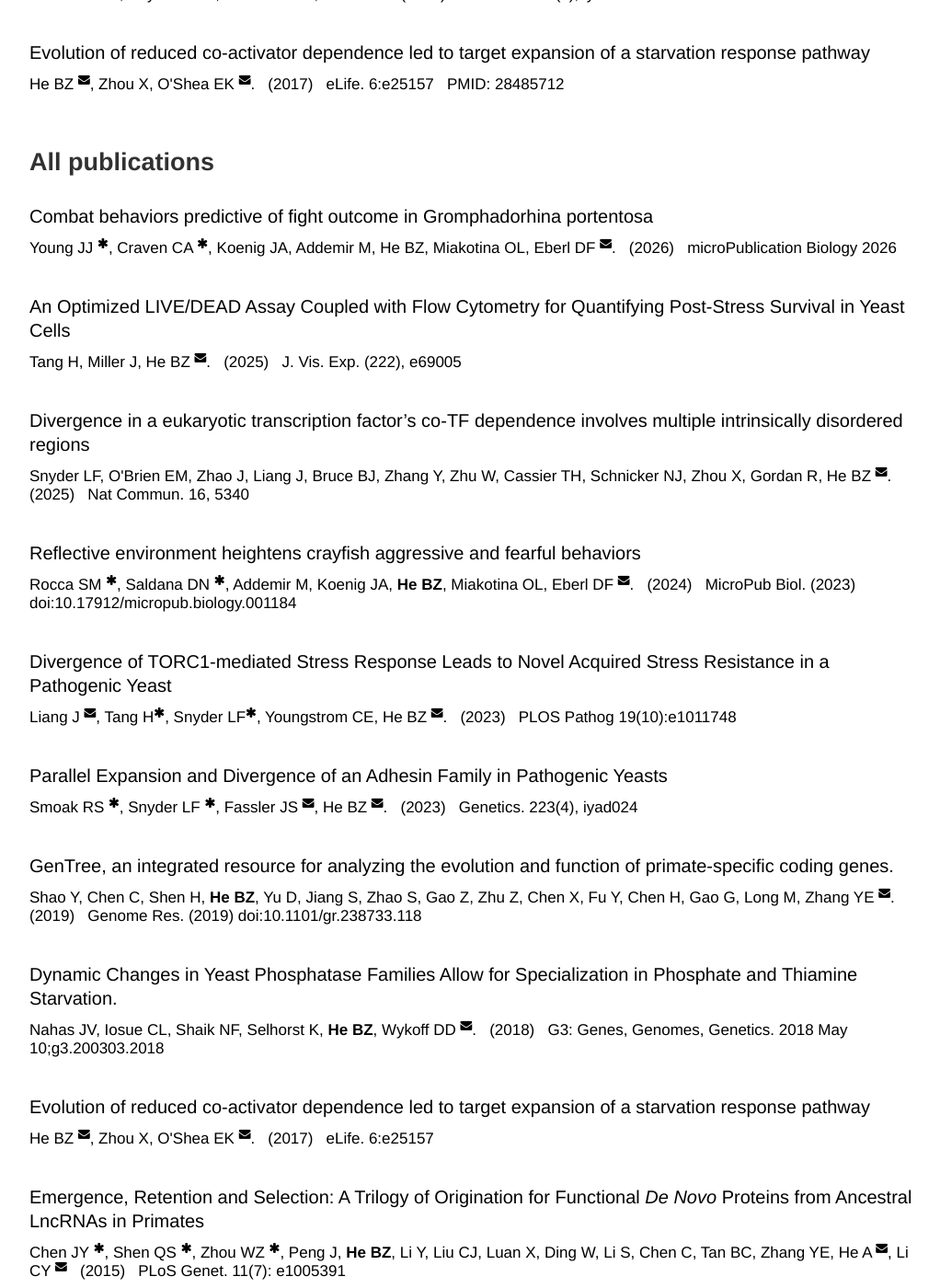
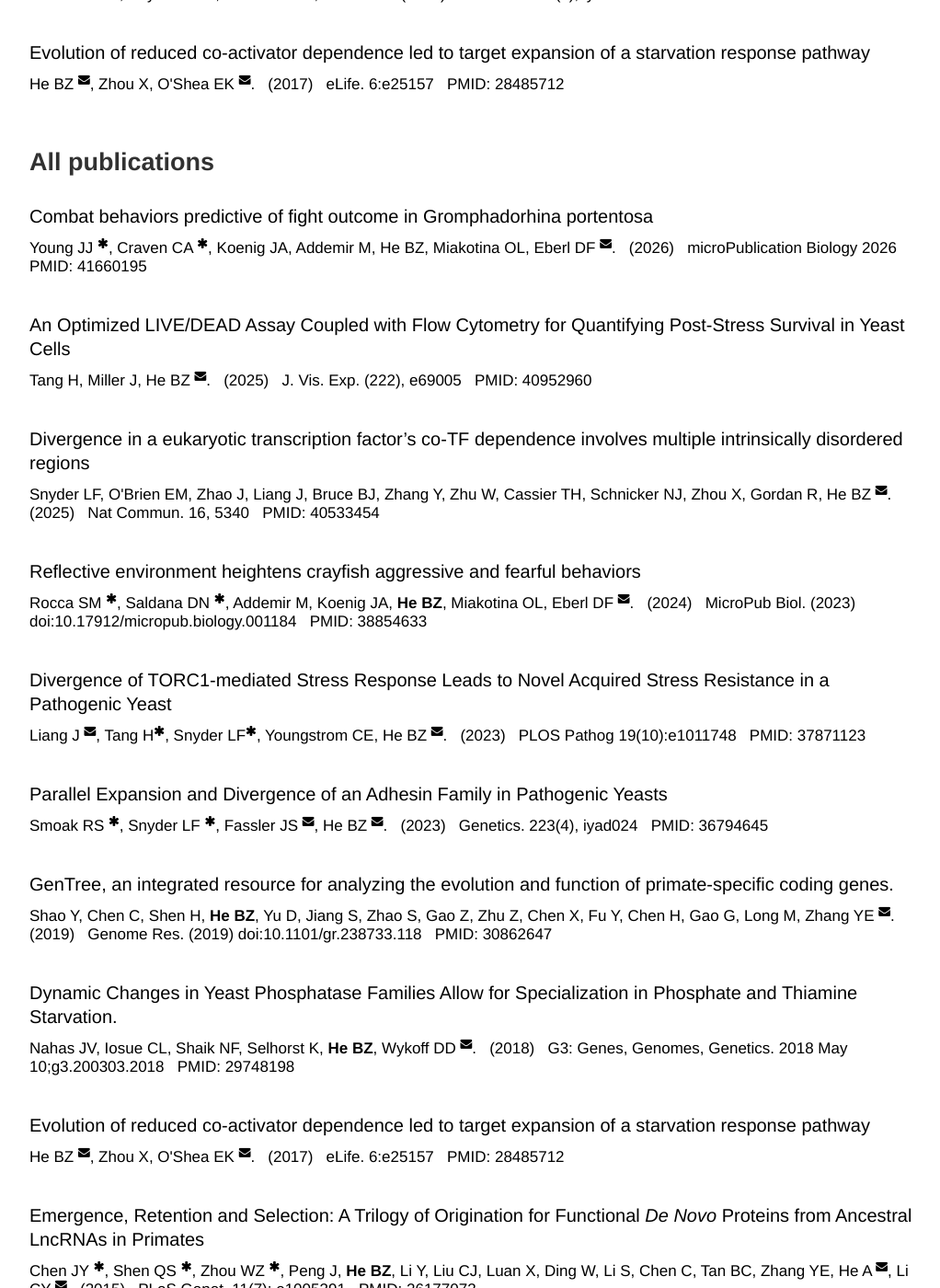
Before and after one commit to binhe-lab/binhe-lab-pub, a Jekyll site: the page built from papers/index.html, in a window 1280 px wide and 1400 px high, scrolled down 613 px. Shown: the whole window at 92% size, without its empty margins (123-1145 px from the left). Built offline with Jekyll 4.4.1, drawn with Linux system fonts in a browser that asks for light colours; nearby versions of some CDN libraries; a style sheet for code colours, icons or effects is not loaded; some of the changed text lies outside the part shown.

Commit message:
add PMID to uPublication Biol paper with Dan
also display PMID in regular papers

```diff
--- a/papers/_posts/2026-01-22-Young-Craven-microPub-Biol.md
+++ b/papers/_posts/2026-01-22-Young-Craven-microPub-Biol.md
@@ -10,7 +10,7 @@ pdf: /pdfs/papers/Young-Craven-MicroPub-Biol-2026.pdf
 supplement:
 preprint:
 doi: 10.17912/micropub.biology.001927
-pmid:
+pmid: 41660195
 github:
 category:
 ---
--- a/papers/index.html
+++ b/papers/index.html
@@ -26,6 +26,6 @@ categories:
 
 {% for paper in site.categories.papers %}
 <div class="papertitle"><a href="{{ paper.url }}" class="off">{{ paper.title }}</a></div>
-<div class="author">{{ paper.authors }} &nbsp; ({{ paper.year }}) &nbsp; {{ paper.journal }}</div>
+<div class="author">{{ paper.authors }} &nbsp; ({{ paper.year }}) &nbsp; {{ paper.journal }} &nbsp; PMID: {{ paper.pmid }}</div>
 <div class="bigspacer"></div>
 {% endfor %}
```
